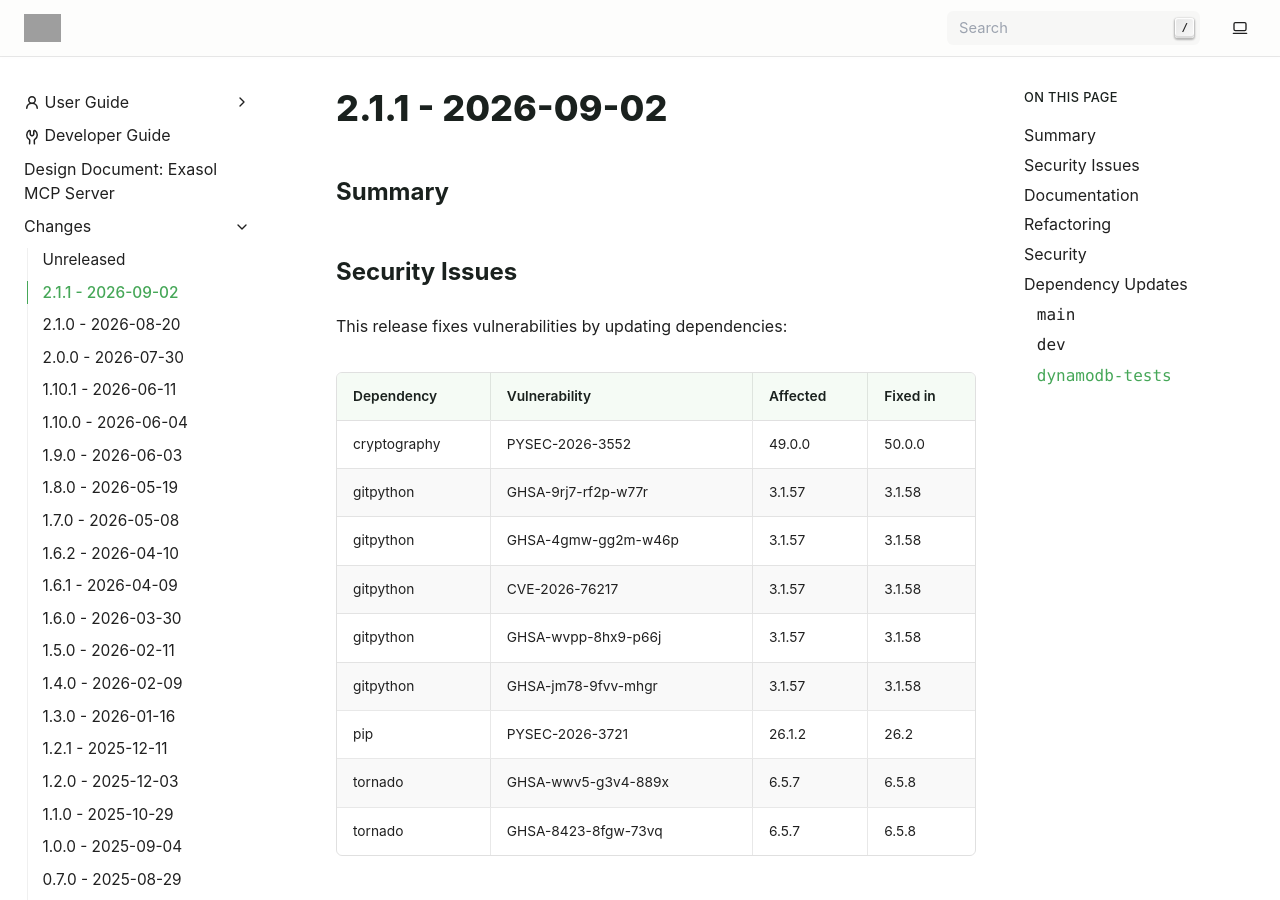
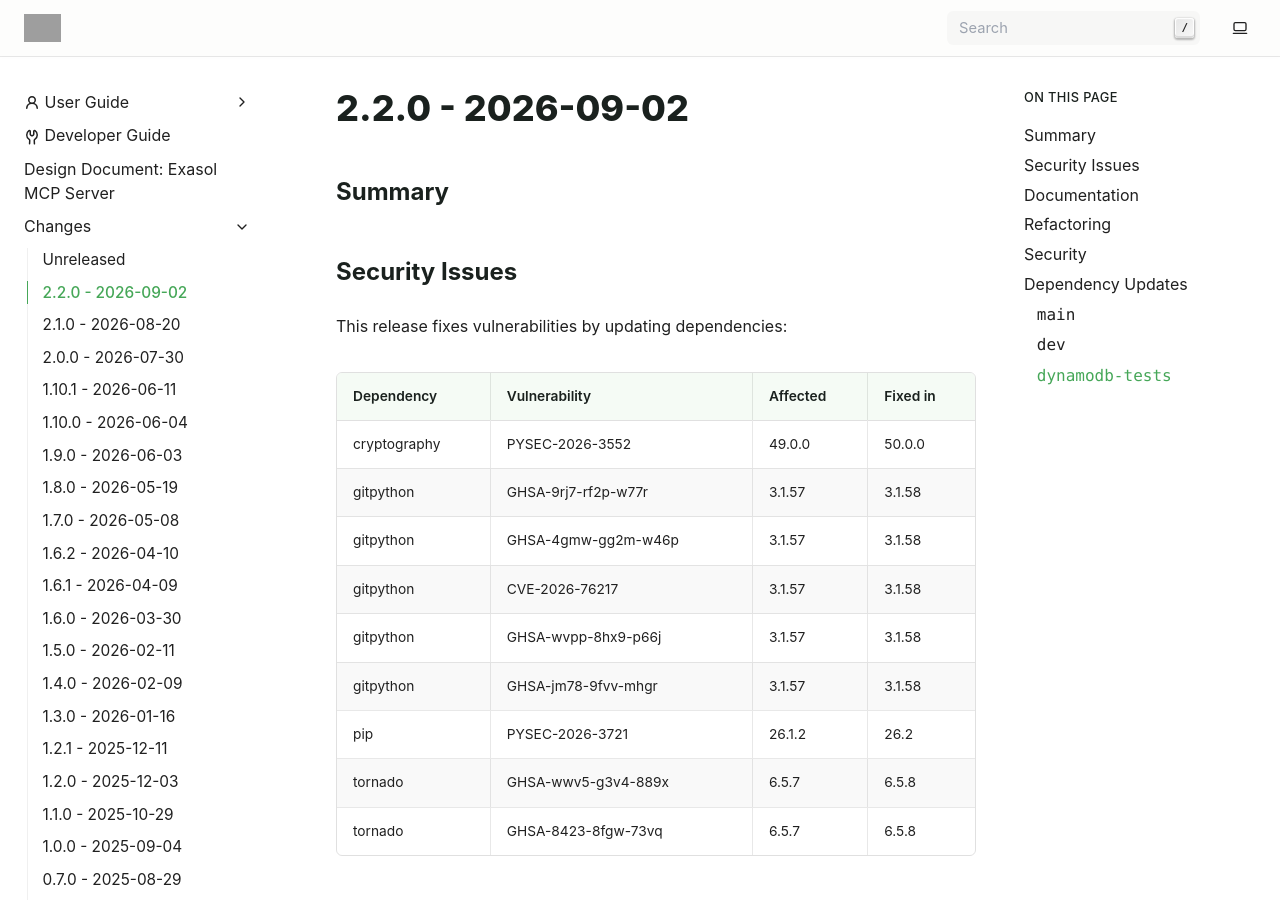
Before and after one commit to exasol/mcp-server, a Sphinx documentation site: the page built from doc/changes/changes_2.2.0.md, in a window 1280 px wide and 900 px high. Built offline with Sphinx 7.4.7, drawn with Linux system fonts in a browser that asks for light colours; grey boxes are pictures that could not be loaded.

Commit message:
Apply suggestion from @tkilias

```diff
--- a/doc/changes/changes_2.2.0.md
+++ b/doc/changes/changes_2.2.0.md
@@ -1,4 +1,4 @@
-# 2.1.1 - 2026-09-02
+# 2.2.0 - 2026-09-02
 
 ## Summary
 
```
